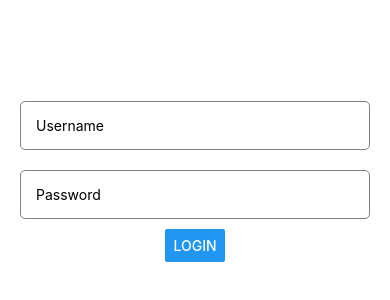
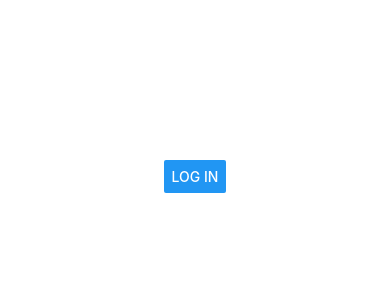
Before and after one commit to amberhasan/shehacks8, a React Native app: screen / in a window 390 px wide. Shown: the part 246-546 px from the top of the page. Built offline with nearby package versions, Linux system fonts and the light colour scheme.

Commit message:
Basic login works and routes to home screen

```diff
--- a/App.tsx
+++ b/App.tsx
@@ -1,9 +1,28 @@
 // App.tsx
-import React from 'react';
-import LoginScreen from './LoginScreen'; // Adjust the path if necessary
+import React, {useState} from 'react';
+import LoginScreen from './LoginScreen'; // Make sure the path is correct
+import HomeScreen from './HomeScreen'; // Make sure the path is correct
 
 const App: React.FC = () => {
-  return <LoginScreen />;
+  const [isLoggedIn, setIsLoggedIn] = useState(false);
+
+  const handleLogin = () => {
+    setIsLoggedIn(true);
+  };
+
+  const handleLogout = () => {
+    setIsLoggedIn(false);
+  };
+
+  return (
+    <>
+      {isLoggedIn ? (
+        <HomeScreen onLogout={handleLogout} />
+      ) : (
+        <LoginScreen onLogin={handleLogin} />
+      )}
+    </>
+  );
 };
 
 export default App;
--- /dev/null
+++ b/HomeScreen.tsx
@@ -0,0 +1,22 @@
+// HomeScreen.tsx
+import React from 'react';
+import {View, Text, StyleSheet, Button} from 'react-native';
+
+const HomeScreen: React.FC<{onLogout: () => void}> = ({onLogout}) => {
+  return (
+    <View style={styles.container}>
+      <Text>Home Screen - Welcome!</Text>
+      <Button title="Log Out" onPress={onLogout} />
+    </View>
+  );
+};
+
+const styles = StyleSheet.create({
+  container: {
+    flex: 1,
+    justifyContent: 'center',
+    alignItems: 'center',
+  },
+});
+
+export default HomeScreen;
--- a/LoginScreen.tsx
+++ b/LoginScreen.tsx
@@ -1,34 +1,20 @@
-import React, {useState} from 'react';
-import {View, TextInput, Button, StyleSheet, Alert} from 'react-native';
+// LoginScreen.tsx
 
-const LoginScreen: React.FC = () => {
-  const [username, setUsername] = useState('');
-  const [password, setPassword] = useState('');
+import {Button, StyleSheet, View} from 'react-native';
 
-  const handleLogin = () => {
-    // Implement your login logic here
-    Alert.alert(
-      'Login Pressed',
-      `Username: ${username}, Password: ${password}`,
-    );
+// ... other imports
+const LoginScreen: React.FC<{onLogin: () => void}> = ({onLogin}) => {
+  // ... username and password state
+
+  const handleLoginPress = () => {
+    // Perform login validation and authentication here
+    onLogin(); // Call the onLogin prop after successful authentication
   };
 
   return (
     <View style={styles.container}>
-      <TextInput
-        style={styles.input}
-        placeholder="Username"
-        value={username}
-        onChangeText={setUsername}
-      />
-      <TextInput
-        style={styles.input}
-        placeholder="Password"
-        value={password}
-        onChangeText={setPassword}
-        secureTextEntry
-      />
-      <Button title="Login" onPress={handleLogin} />
+      {/* ... input fields */}
+      <Button title="Log In" onPress={handleLoginPress} />
     </View>
   );
 };
@@ -38,15 +24,6 @@ const styles = StyleSheet.create({
     flex: 1,
     justifyContent: 'center',
     alignItems: 'center',
-    padding: 20,
-  },
-  input: {
-    width: '100%',
-    marginVertical: 10,
-    padding: 15,
-    borderWidth: 1,
-    borderColor: 'gray',
-    borderRadius: 5,
   },
 });
 
```
